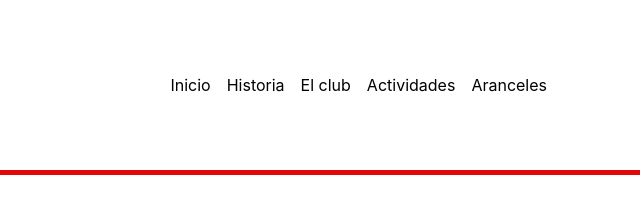
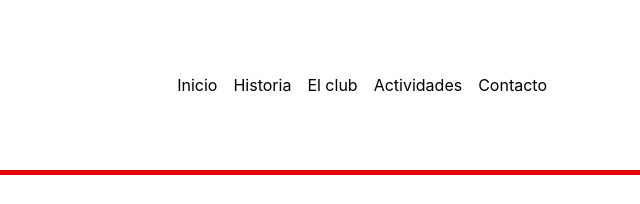
Before and after one commit to IgnacioMatteo/arquitectura-tpfinal, a website: page index.html in a window 1280 px wide. Shown: the top 204 px of the page, 640-1280 px from the left. Drawn offline with nearby package versions, Linux system fonts and the light colour scheme.

Commit message:
cambio aranceles por contacto

```diff
--- a/index.html
+++ b/index.html
@@ -33,7 +33,7 @@
                             <a class="nav-link" href="actividades2.html">Actividades</a>
                         </li>
                         <li class="nav-item">
-                            <a class="nav-link" href="contacto.html">Aranceles</a>
+                            <a class="nav-link" href="contacto.html">Contacto</a>
                         </li>
                     </ul>
                 </div>
```
